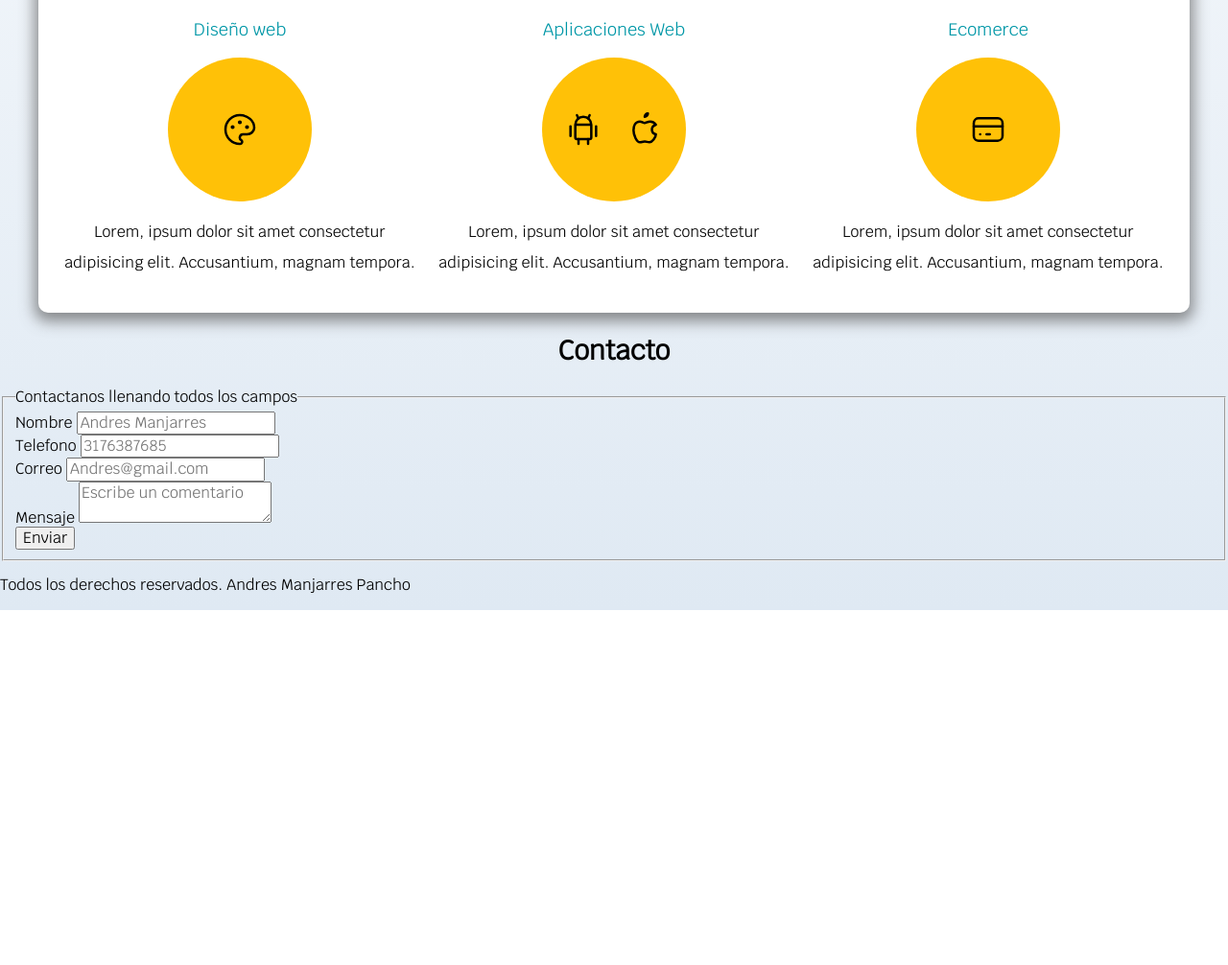
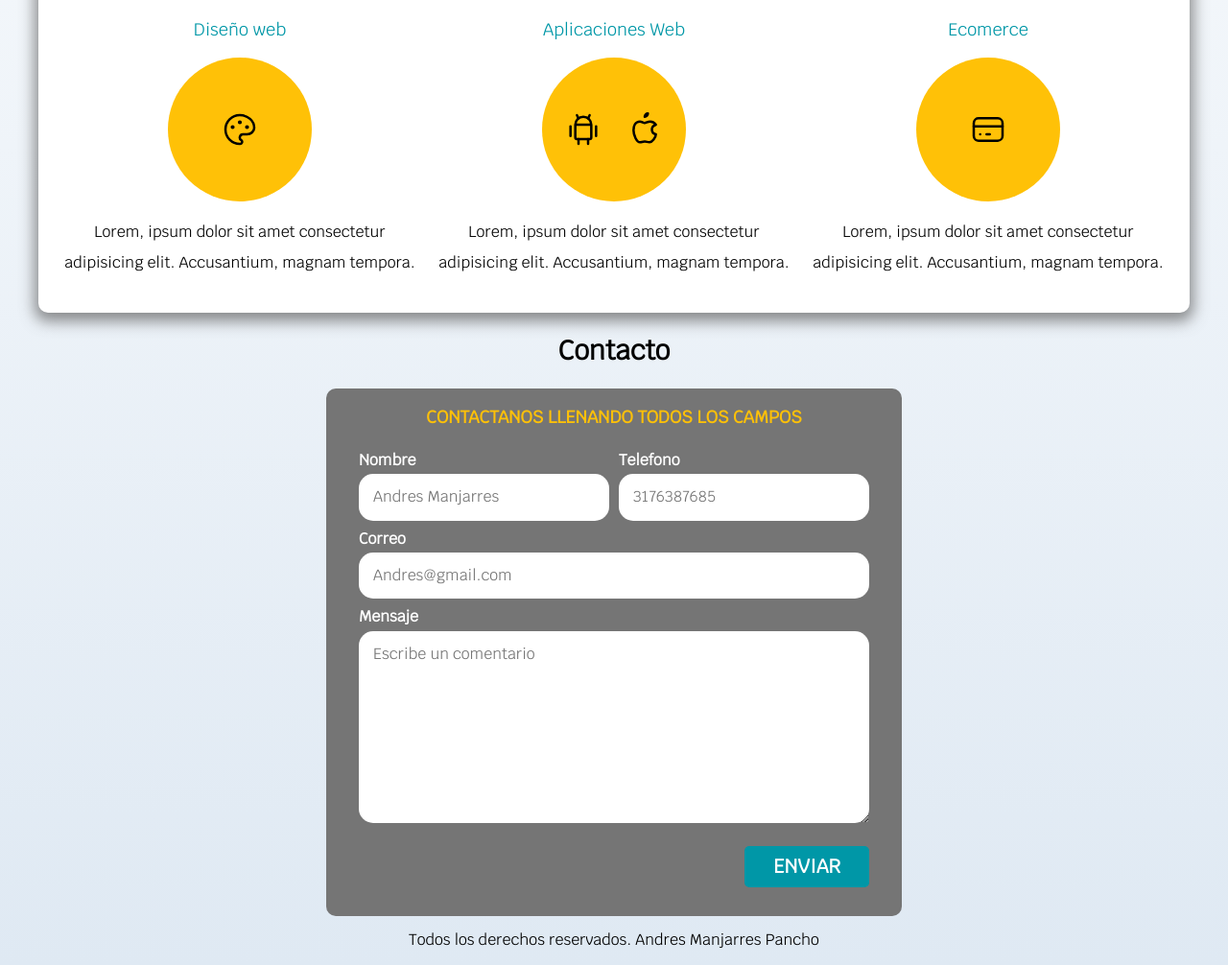
Before and after one commit to AndresManjarres/UP1, a plain HTML site: page index.html in a window 1280 px wide. Shown: the part 703-1709 px from the top of the page at 96% size. Before the commit the page ends 1339 px from the top, so only its background shows below. Drawn offline with Linux system fonts and the light colour scheme.

Commit message:
Fin Area Contacto

```diff
--- a/css/style.css
+++ b/css/style.css
@@ -42,6 +42,7 @@ body{
    border-radius: .5rem;
    width: 90%;
    text-align: center;
+   border: none;
 
 }
 @media (min-width: 768px) {
@@ -49,6 +50,26 @@ body{
        width: auto;
     }
 }
+.boton:hover{
+  cursor: pointer;
+}
+/*Utilidades*/
+
+.w-100{
+   width: 100%;
+}
+@media (min-width: 768px) {
+    .w-100{
+       width: auto;
+    }
+}
+.alinear-derecha{
+   justify-content: flex-end;
+}
+.flex{
+   display: flex;
+}
+
 .sombra{
    box-shadow: 0px 5px 15px 4px rgba(92,92,92,0.69);
    background-color: var(--blanco);
@@ -164,3 +185,57 @@ h1, h2, h3{
    justify-content: space-evenly;
    align-items: center;
 }
+/*contacto*/
+.formulario{
+   background-color: var(--gris);
+   width: min(60rem, 100%);/* utiliza el valor mas pequeño*/
+   margin: 0 auto;
+   padding: 2rem;
+   border-radius: 1rem;
+
+}
+.formulario fieldset{
+   border: none;
+}
+.formulario legend{
+   color: var(--primario);
+   text-align: center;
+   font-size: 1.8rem;
+   text-transform: uppercase;
+   font-weight: 700;
+   margin-bottom: 2rem;
+}
+@media (min-width:768px) {
+   .contenedor-campos{
+      display: grid;
+      grid-template-columns: repeat(2, 1fr);
+      grid-template-rows: auto auto ;
+      column-gap: 1rem;
+   }
+   .campo:nth-child(3),
+   .campo:nth-child(4){
+      grid-column: 1 / 3;
+   }
+}
+.campo{
+   margin-bottom: 1rem;
+
+}
+.campo label{
+   color: var(--blanco);
+   font-weight: bold;
+   margin-bottom: .5rem;
+   display: block;
+}
+.input-text{
+   width: 100%;
+   border: none;
+   padding: 1.5rem;
+   border-radius: 1.5rem;
+}
+.campo textarea{
+   height: 20rem;
+}
+.footer{
+   text-align: center;
+}
--- a/index.html
+++ b/index.html
@@ -120,40 +120,42 @@
     <section>
         <h2>Contacto</h2>
 
-        <form>
+        <form class="formulario">
           <fieldset>
             <legend>Contactanos llenando todos los campos</legend>
-
-            <div>
+            <div class="contenedor-campos">
+              <div class="campo">
                 <label>Nombre</label>
-              <input type="text" placeholder="Andres Manjarres">
+                <input class="input-text" type="text" placeholder="Andres Manjarres">
               </div>
 
-            <div>
+              <div class="campo">
                 <label>Telefono</label>
-              <input type="tel" placeholder="3176387685">
+                <input class="input-text" type="tel" placeholder="3176387685">
               </div>
 
-            <div>
+              <div class="campo">
                 <label>Correo</label>
-              <input type="email" placeholder="Andres@gmail.com">
+                <input class="input-text" type="email" placeholder="Andres@gmail.com">
               </div>
 
-            <div>
+              <div class="campo">
                 <label>Mensaje</label>
-              <textarea placeholder="Escribe un comentario"></textarea>
+                <textarea class="input-text" placeholder="Escribe un comentario"></textarea>
+              </div>
+            </div><!--Termina .contenedor-campos-->
+
+              <div class="alinear-derecha flex">
+                <input class="boton w-100" type="submit" value="Enviar">
               </div>
 
-            <div>
-              <input type="submit" value="Enviar">
-            </div>
 
           </fieldset>
         </form>
 
     </section>
 
-    <footer>
+    <footer class="footer">
         <p>Todos los derechos reservados. Andres Manjarres Pancho</p>
     </footer>
 
```
Lines whose indentation alone changed are shown as unchanged.
